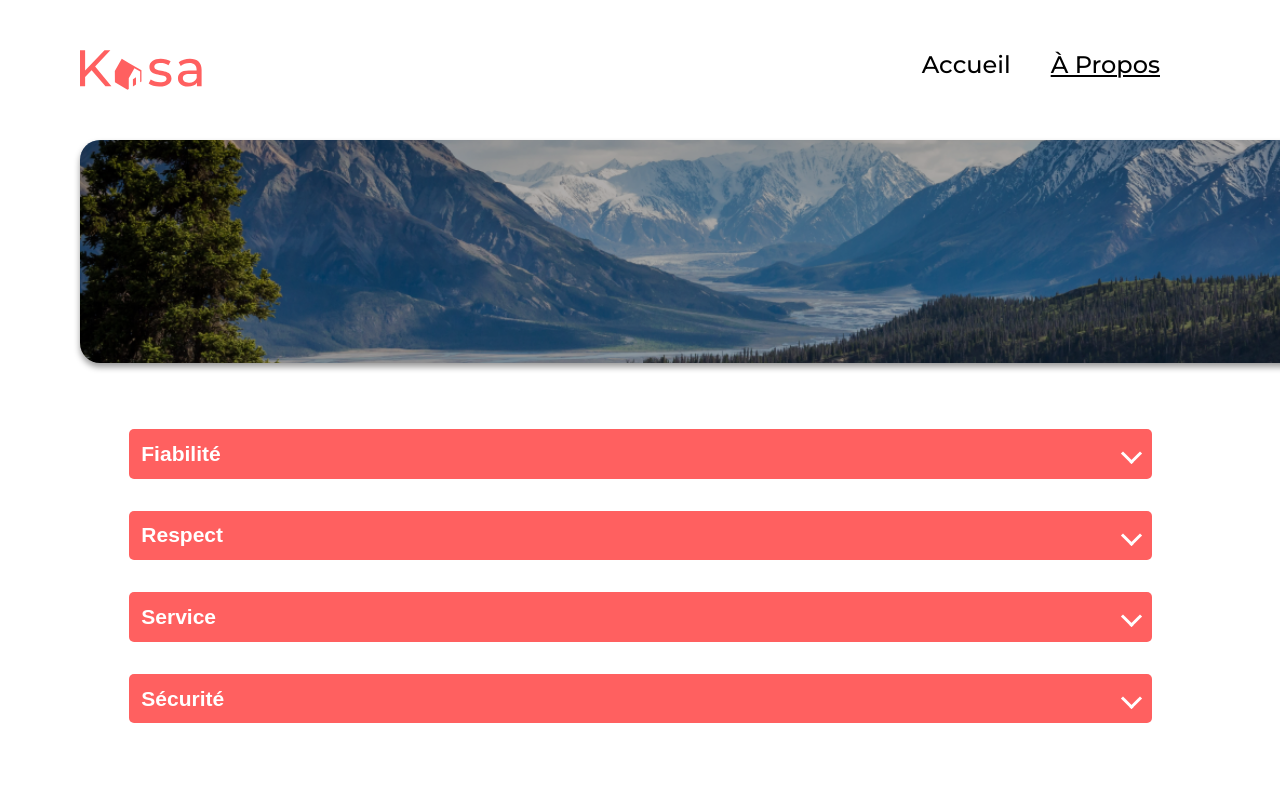
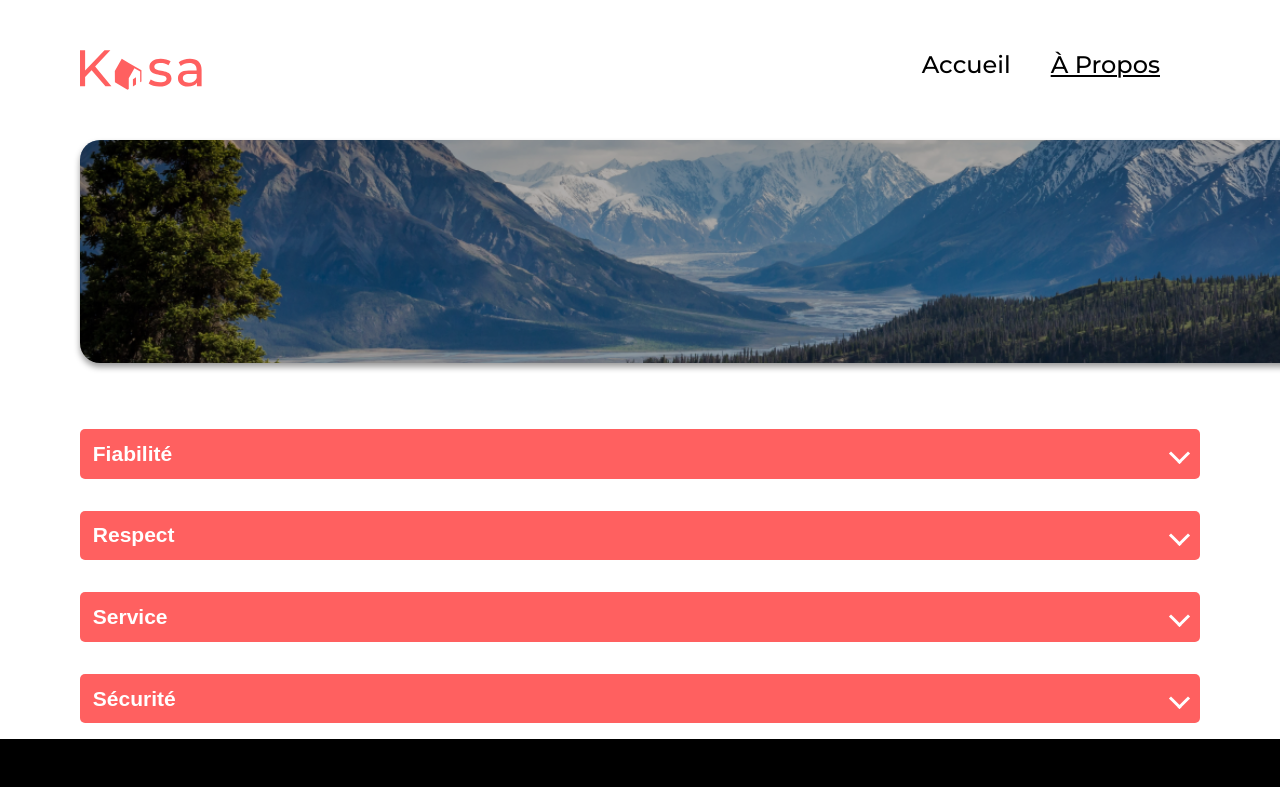
Before and after one commit to uu-0/kasa, a React (Create React App) app: page /a-propos in a window 1280 px wide. Shown: the top 787 px of the page. Built offline with nearby package versions, Linux system fonts and the light colour scheme.

Commit message:
étape 4: page d'accueil: dropdown maj #4

```diff
--- a/src/components/Dropdown.jsx
+++ b/src/components/Dropdown.jsx
@@ -1,15 +1,15 @@
-import React, { useState } from 'react'
-import '../styles/css/dropdown.css'
+import React, { useState } from 'react';
+import '../styles/css/dropdown.css';
 
-function Dropdown({ title, description }) {
-  const [isOpen, setIsOpen] = useState(false)
+function Dropdown({ title, description, width }) {
+  const [isOpen, setIsOpen] = useState(false);
 
   const toggleDropdown = () => {
-    setIsOpen((prevState) => !prevState)
-  }
+    setIsOpen((prevState) => !prevState);
+  };
 
   return (
-    <div className="dropdown-menu">
+    <div className="dropdown-menu" style={{ width }}>
       <button className="dropdown-title" onClick={toggleDropdown}>
         {title}
         <span className={`dropdown-arrow ${isOpen ? 'open' : ''}`}></span>
@@ -18,7 +18,7 @@ function Dropdown({ title, description }) {
         <p>{description}</p>
       </div>
     </div>
-  )
+  );
 }
 
-export default Dropdown
+export default Dropdown;
--- a/src/styles/css/dropdown.css
+++ b/src/styles/css/dropdown.css
@@ -1,6 +1,5 @@
 .dropdown-bloc {
   margin-top: 50px;
-  margin-bottom: 50px;
   display: flex;
   align-items: center;
   flex-direction: column;
@@ -8,7 +7,6 @@
 
 .dropdown-menu {
   margin: 1rem 0;
-  width: 1023px;
   border-radius: 5px;
   font-family: Arial, sans-serif;
   overflow: hidden;
```
